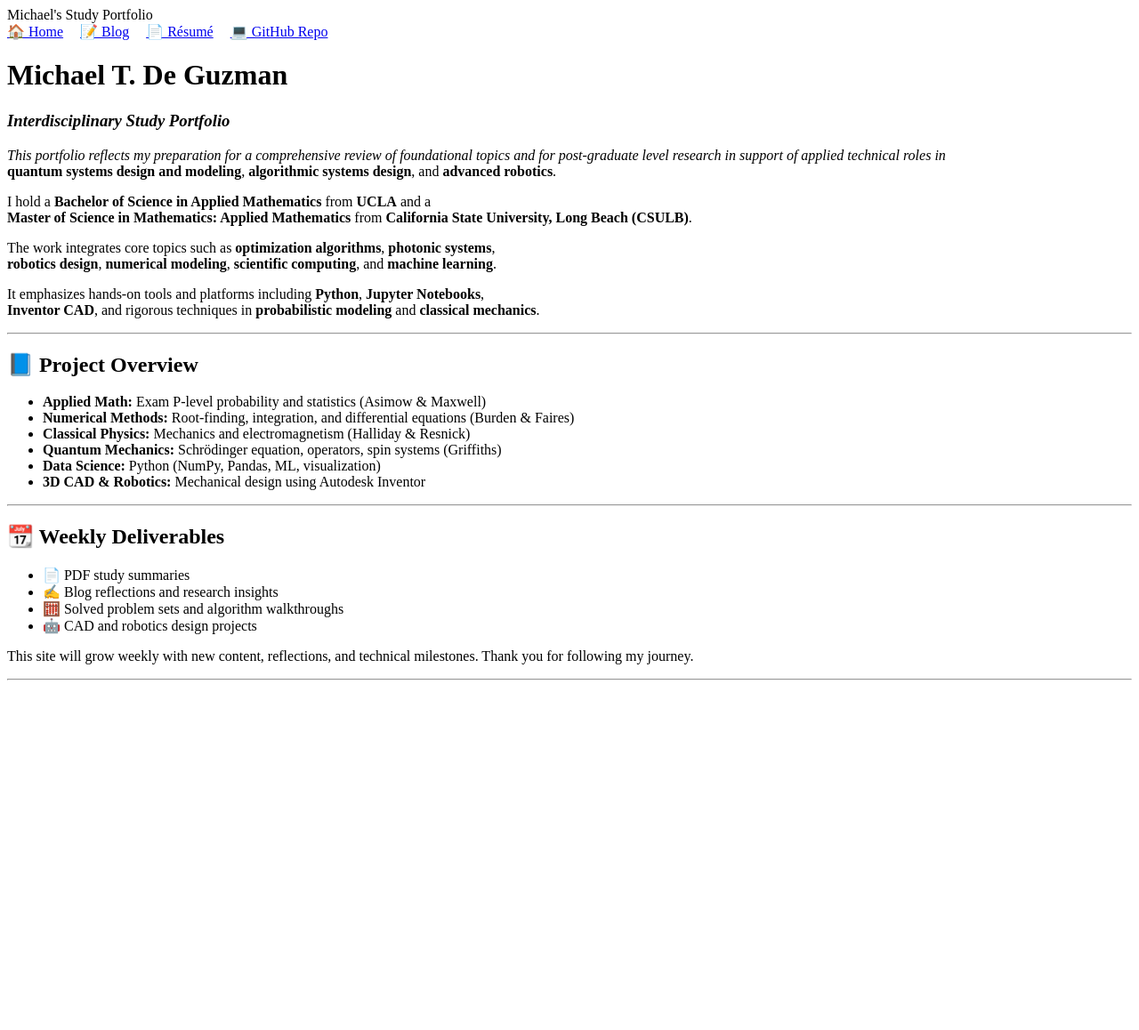
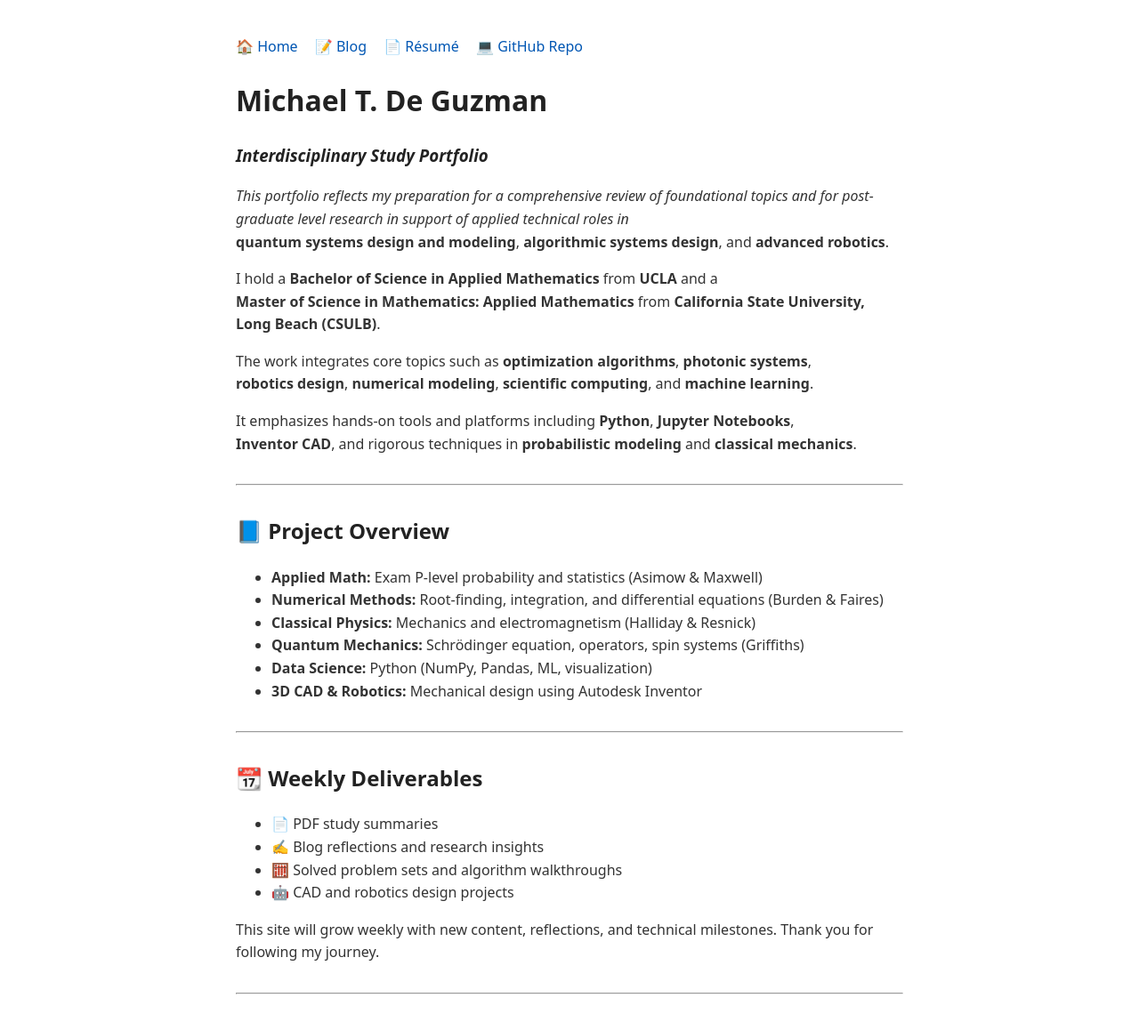
Before and after one commit to michaeltdeguzman/michaeltdeguzman, a Jekyll site: the page built from index.md, in a window 1280 px wide. Shown: the whole page at 89% size. Built offline with Jekyll 4.4.1, drawn with Linux system fonts in a browser that asks for light colours; before the commit the page ends 900 px from its top, so only the background shows below that.

Commit message:
Update default.html

```diff
--- a/_layouts/default.html
+++ b/_layouts/default.html
@@ -2,12 +2,37 @@
 <html>
   <head>
     <meta charset="UTF-8">
-    <title>{{ page.title }}</title>
-    {{ site.title }}
+    <title>{{ page.title }} | {{ site.title }}</title>
     <script src="https://polyfill.io/v3/polyfill.min.js?features=es6"></script>
     <script id="MathJax-script" async
-      src="https://cdn.jsdelivr.net/npm/mathjax@3/es5/tex-mml-chtml.js">
-    </script>
+      src="https://cdn.jsdelivr.net/npm/mathjax@3/es5/tex-mml-chtml.js"></script>
+    <style>
+      body {
+        font-family: system-ui, sans-serif;
+        max-width: 750px;
+        margin: 40px auto;
+        padding: 0 20px;
+        line-height: 1.6;
+        color: #333;
+      }
+
+      h1, h2, h3 {
+        color: #222;
+      }
+
+      a {
+        color: #0056b3;
+        text-decoration: none;
+      }
+
+      a:hover {
+        text-decoration: underline;
+      }
+
+      hr {
+        margin: 2rem 0;
+      }
+    </style>
   </head>
   <body>
     {{ content }}
```
